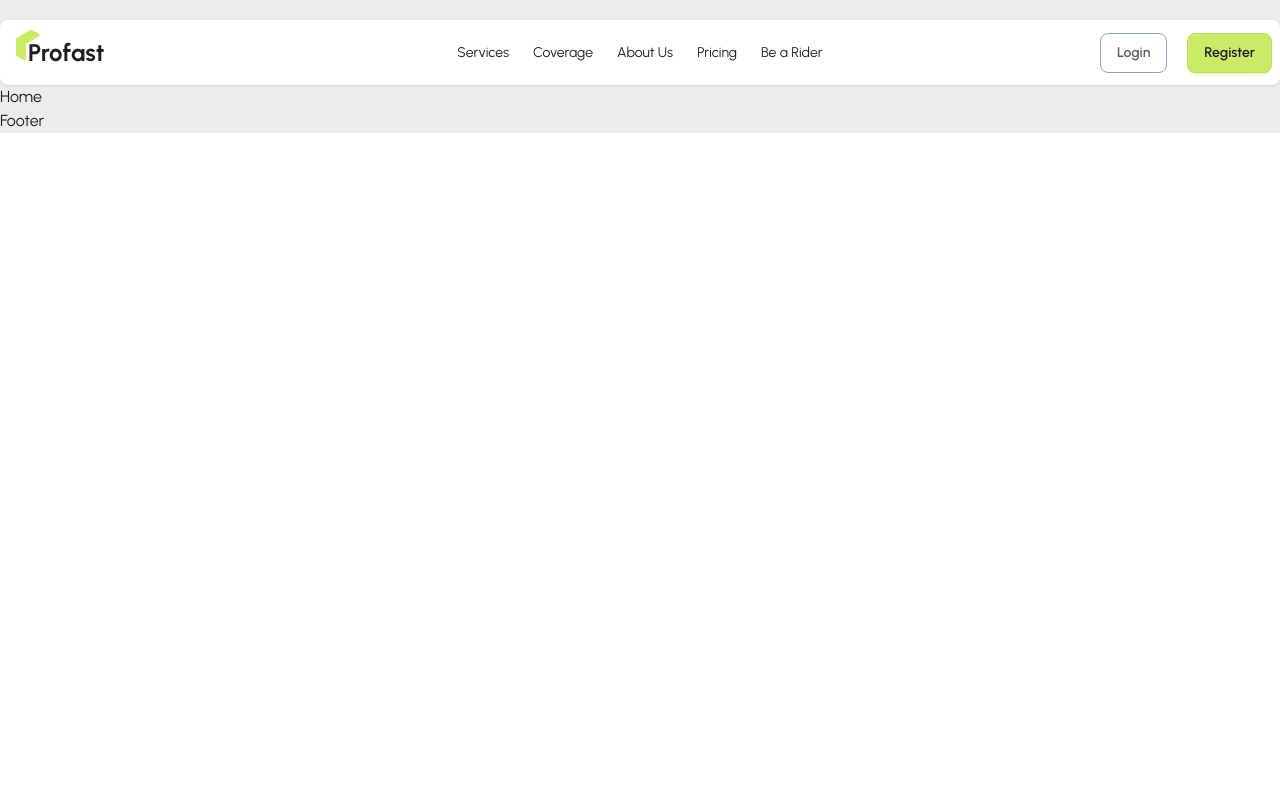
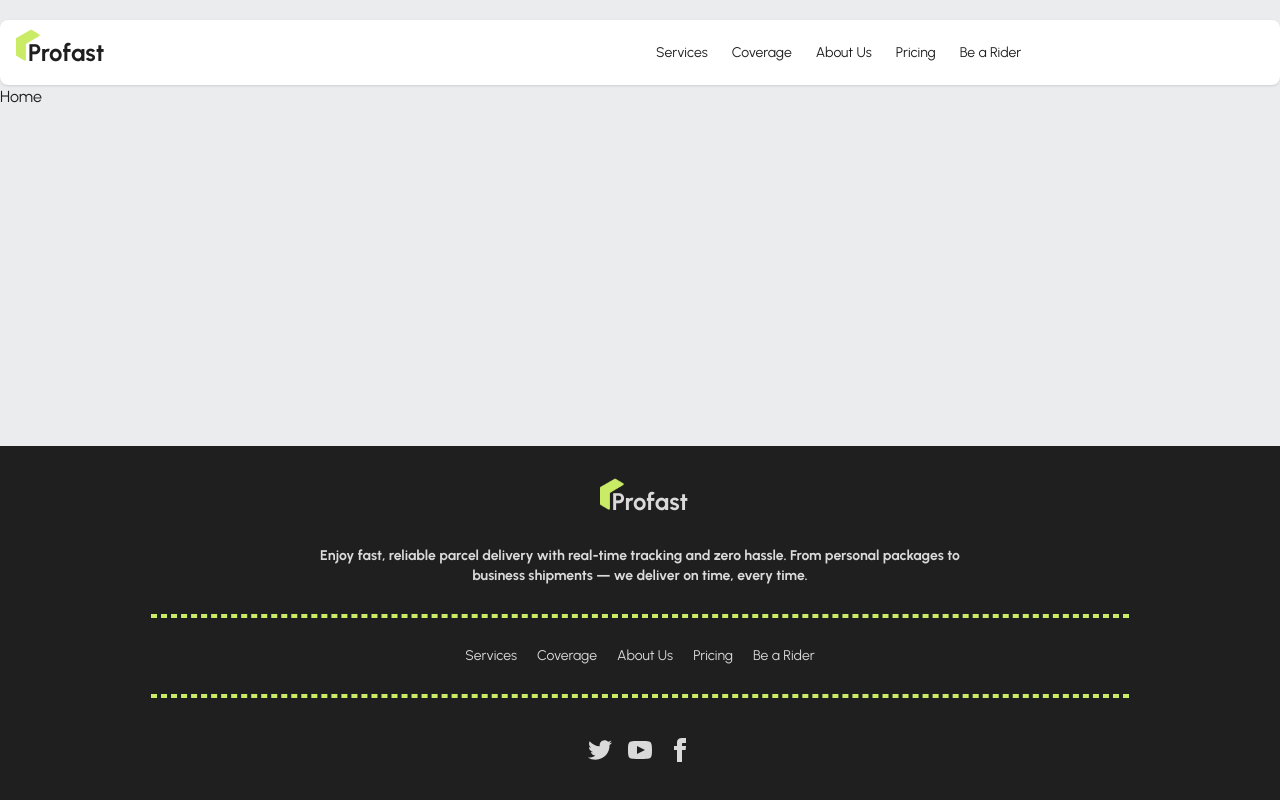
Before and after one commit to nmkhans/profast_frontend, a React (Vite) app: page / in a window 1280 px wide. Built offline with nearby package versions, Linux system fonts and the light colour scheme.

Commit message:
footer added

```diff
--- a/src/components/Footer/Footer.jsx
+++ b/src/components/Footer/Footer.jsx
@@ -1,9 +1,74 @@
-import React from 'react'
+import React from "react";
+import NavItems from "../NavItems/NavItems";
+import { Link } from "react-router";
+import FooterLogo from "../../assets/logo.png";
 
 const Footer = () => {
   return (
-    <footer>Footer</footer>
-  )
-}
+    <footer className="footer footer-horizontal footer-center bg-base-content text-[#DADADA] p-10">
+      <aside>
+        <Link className="relative" to="/">
+          <img
+            className="absolute -top-2 left-2 w-6"
+            src={FooterLogo}
+            alt="Footer Logo"
+          />
+          <span className="ms-5 text-dark font-bold text-2xl">
+            Profast
+          </span>
+        </Link>
+        <p className="font-bold w-4/6 my-5">
+          Enjoy fast, reliable parcel delivery with real-time tracking
+          and zero hassle. From personal packages to business
+          shipments — we deliver on time, every time.
+        </p>
+        <span className="border-2 border-primary border-dashed w-full"></span>
+        <div className="">
+          <ul className="flex items-center space-x-5 py-5">
+            <NavItems />
+          </ul>
+        </div>
+        <span className="border-2 border-primary border-dashed w-full"></span>
+      </aside>
+      <nav>
+        <div className="grid grid-flow-col gap-4">
+          <a>
+            <svg
+              xmlns="http://www.w3.org/2000/svg"
+              width="24"
+              height="24"
+              viewBox="0 0 24 24"
+              className="fill-current"
+            >
+              <path d="M24 4.557c-.883.392-1.832.656-2.828.775 1.017-.609 1.798-1.574 2.165-2.724-.951.564-2.005.974-3.127 1.195-.897-.957-2.178-1.555-3.594-1.555-3.179 0-5.515 2.966-4.797 6.045-4.091-.205-7.719-2.165-10.148-5.144-1.29 2.213-.669 5.108 1.523 6.574-.806-.026-1.566-.247-2.229-.616-.054 2.281 1.581 4.415 3.949 4.89-.693.188-1.452.232-2.224.084.626 1.956 2.444 3.379 4.6 3.419-2.07 1.623-4.678 2.348-7.29 2.04 2.179 1.397 4.768 2.212 7.548 2.212 9.142 0 14.307-7.721 13.995-14.646.962-.695 1.797-1.562 2.457-2.549z"></path>
+            </svg>
+          </a>
+          <a>
+            <svg
+              xmlns="http://www.w3.org/2000/svg"
+              width="24"
+              height="24"
+              viewBox="0 0 24 24"
+              className="fill-current"
+            >
+              <path d="M19.615 3.184c-3.604-.246-11.631-.245-15.23 0-3.897.266-4.356 2.62-4.385 8.816.029 6.185.484 8.549 4.385 8.816 3.6.245 11.626.246 15.23 0 3.897-.266 4.356-2.62 4.385-8.816-.029-6.185-.484-8.549-4.385-8.816zm-10.615 12.816v-8l8 3.993-8 4.007z"></path>
+            </svg>
+          </a>
+          <a>
+            <svg
+              xmlns="http://www.w3.org/2000/svg"
+              width="24"
+              height="24"
+              viewBox="0 0 24 24"
+              className="fill-current"
+            >
+              <path d="M9 8h-3v4h3v12h5v-12h3.642l.358-4h-4v-1.667c0-.955.192-1.333 1.115-1.333h2.885v-5h-3.808c-3.596 0-5.192 1.583-5.192 4.615v3.385z"></path>
+            </svg>
+          </a>
+        </div>
+      </nav>
+    </footer>
+  );
+};
 
-export default Footer
+export default Footer;
--- a/src/components/Header/Header.jsx
+++ b/src/components/Header/Header.jsx
@@ -37,6 +37,20 @@
                 className="menu menu-sm dropdown-content bg-base-100 rounded-box z-1 mt-3 w-52 p-2 shadow"
               >
                 <NavItems />
+                <li className="flex space-y-3 mt-5">
+                  <Link
+                    className="btn btn-outline rounded-lg border-slate-400 text-primary-content"
+                    to="/login"
+                  >
+                    Login
+                  </Link>
+                  <Link
+                    className="btn btn-primary rounded-lg text-base-content"
+                    to="/register"
+                  >
+                    Register
+                  </Link>
+                </li>
               </ul>
             </div>
             <Link className="relative" to="/">
@@ -55,7 +69,7 @@
               <NavItems />
             </ul>
           </div>
-          <div className="navbar-end space-x-5">
+          <div className="hidden lg:navbar-end space-x-5">
             <Link
               className="btn btn-outline rounded-lg border-slate-400 text-primary-content"
               to="/login"
--- a/src/layouts/RootLayout.jsx
+++ b/src/layouts/RootLayout.jsx
@@ -7,7 +7,9 @@
   return (
     <main className="bg-accent">
       <Header />
-      <Outlet />
+      <section className="min-h-[calc(100vh-439px)]">
+        <Outlet />
+      </section>
       <Footer />
     </main>
   );
```
